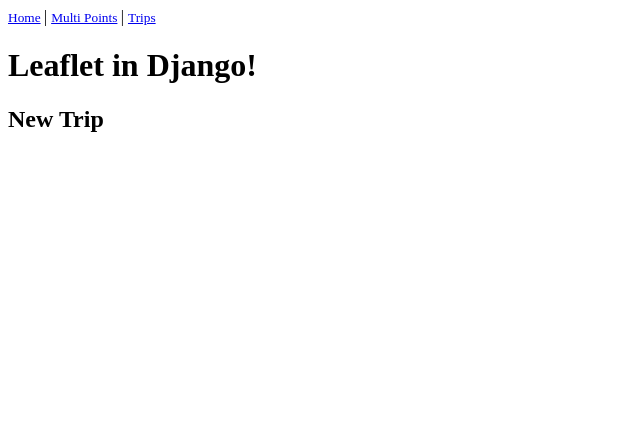
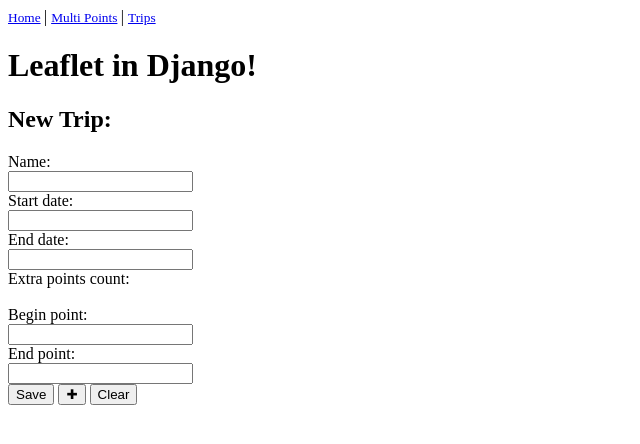
Before and after one commit to barlima/pathfinder_leaflet, a Django app: page /trip/new/ in a window 1280 px wide. Shown: the top 444 px of the page, without its empty margins (0-640 px from the left). Run offline with Django 3.2, Linux system fonts and the light colour scheme; some libraries are stand-ins or nearby versions.

Commit message:
Adding new trip form and view

```diff
--- a/points/admin.py
+++ b/points/admin.py
@@ -1,5 +1,7 @@
 from django.contrib import admin
 from points.models import Point
-
+from trips.models import PointsOfInterest, Trip
 
 admin.site.register(Point)
+admin.site.register(Trip)
+admin.site.register(PointsOfInterest)
--- a/points/forms.py
+++ b/points/forms.py
@@ -34,7 +34,7 @@
 
     extra_points_count = forms.CharField(widget=forms.HiddenInput())
 
-    # Add new field of when '+' is clicked
+    # Add a new field of when '+' is clicked
     def __init__(self, *args, **kwargs):
         extra_fields = kwargs.pop('extra', 0)
 
--- /dev/null
+++ b/trips/forms.py
@@ -0,0 +1,46 @@
+from django import forms
+from django.core.exceptions import ValidationError
+from django.utils.translation import ugettext_lazy as _
+
+from .models import PointsOfInterest, Trip
+
+
+class TripForm(forms.ModelForm):
+    """To contain main infos about the trip"""
+    class Meta:
+        model = Trip
+        fields = ['name', 'start_date', 'end_date']
+        labels = {'name': 'Name'}
+        # name = forms.CharField(max_length=20)
+        # start_date = forms.DateField()
+        # end_date = forms.DateField()
+
+
+class PointsOfInterestModelForm(forms.ModelForm):
+    """To contain all of the points of interest"""
+    class Meta:
+        model = PointsOfInterest
+        fields = []
+        labels = {}
+
+
+class PointsOfInterestForm(forms.Form):
+
+    extra_points_count = forms.CharField(widget=forms.HiddenInput())
+
+    # Add a new field of when '+' is clicked
+    def __init__(self, *args, **kwargs):
+        extra_fields = kwargs.pop('extra', 0)
+
+        extra_fields = extra_fields if extra_fields else 0
+
+        super().__init__(*args, **kwargs)
+        self.fields['extra_points_count'].initial = extra_fields
+
+        self.fields['begin_point'] = forms.CharField()
+
+        for i in range(int(extra_fields)):
+            # Not sure if this should be here
+            self.fields['extra_points_{i}'.format(i=i)] = forms.CharField(required=False)
+
+        self.fields['end_point'] = forms.CharField()
--- a/trips/models.py
+++ b/trips/models.py
@@ -9,7 +9,9 @@
     name = models.CharField(max_length=20)
     start_date = models.DateField()
     end_date = models.DateField()
-    # ToDo: Add field which contains all of the users points
+
+    def __str__(self):
+        return "%s (%s - %s)" % (self.name, self.start_date, self.end_date)
 
 
 class PointsOfInterest(models.Model):
@@ -22,3 +24,6 @@
 
     def get_points(self):
         return json.loads(self.points)
+
+    def __str__(self):
+        return 'Points of interest'
--- a/trips/templates/trips/index.html
+++ b/trips/templates/trips/index.html
@@ -10,7 +10,7 @@
         All you have to do is to select your point of destination, dates and points of interest.
     </p>
 
-    <form method="post" action="{% url 'trips:new' %}">
+    <form method="get" action="{% url 'trips:new' %}">
          {% csrf_token %}
         <button name="submit">Start</button>
     </form>
--- a/trips/templates/trips/new.html
+++ b/trips/templates/trips/new.html
@@ -1,7 +1,52 @@
 {% extends 'map/base.html' %}
 
 {% block content %}
+
+    <script src="https://ajax.googleapis.com/ajax/libs/jquery/3.2.1/jquery.min.js"></script>
+
     <h2>
-        New Trip
+        New Trip:
     </h2>
+
+    <form action="{% url 'trips:new' %}" method="post">
+        {% csrf_token %}
+        <div id="trip-form">
+            {% for field in trip_form %}
+                {{ field.label }}: <br>
+                {{ field }} <br>
+            {% endfor %}
+        </div>
+        <div id="points-form">
+            {% for field in points_form %}
+                {{ field.label }}: <br>
+                {{ field }} <br>
+            {% endfor %}
+        </div>
+        <button name="submit">Save</button>
+        <button id="add-point">&#10010;</button>
+        <button id="clear-points">Clear</button>
+    </form>
+
+    <!-- Adding fields for more stops -->
+    <script>
+        form_count = Number($("[name=extra_points_count]").val());
+        // get extra sets count so we know what index to use for the next item.
+        $("#add-point").click(function() {
+            form_count ++;
+
+            $("[name=extra_points_count]").val(form_count);
+        });
+
+        $("#clear-points").click(function () {
+            form_count = 1;
+            $("[name=extra_points_count]").val(form_count);
+        });
+
+        $("#remove-point").click(function () {
+            form_count --;
+            $("[name=extra_points_count]").val(form_count);
+        });
+
+    </script>
+
 {% endblock content %}
--- a/trips/views.py
+++ b/trips/views.py
@@ -1,6 +1,11 @@
 from django.shortcuts import render, HttpResponseRedirect
 from django.http import HttpResponse
 from django.core.urlresolvers import reverse
+import json
+
+from .forms import TripForm, PointsOfInterestForm, PointsOfInterestModelForm
+from .models import PointsOfInterest, Trip
+from points.models import Point
 
 
 def index(request):
@@ -8,6 +13,142 @@
     return render(request, 'trips/index.html', context)
 
 
+def new_trip(request):
+    if request.method != 'POST':
+        trip_form = TripForm()
+
+    else:
+        trip_form = TripForm(request.POST)
+
+        if trip_form.is_valid():
+            trip = trip_form.save()
+            print(trip.id)
+            return HttpResponseRedirect(reverse("trips:new_trip_data", args=[trip.id]))
+
+    context = {
+        'trip_form': trip_form,
+    }
+
+    return render(request, 'trips/new_trip.html', context)
+
+
+def new_trip_data(request, trip_id):
+    trip = Trip.objects.get(id=trip_id)
+
+    if request.method != 'POST':
+        points_form = PointsOfInterestModelForm()
+    else:
+        points_form = PointsOfInterestModelForm(request.POST)
+        print(points_form)
+
+        if points_form.is_valid():
+            new_points_set = points_form.save(commit=False)
+            new_points_set.trip = trip
+            new_points_set.save()
+            print(new_points_set)
+            return HttpResponseRedirect(reverse('trips:new_trip'))
+
+    context = {
+        'points_form': points_form,
+        'trip': trip
+    }
+
+    return render(request, 'trips/new_trip_data.html', context)
+
+
 def new(request):
-    context = {}
+    middle_points = []
+
+    if request.method != 'POST':
+        trip_form = TripForm()
+        points_form = PointsOfInterestForm(extra=0)
+        print(points_form['extra_points_count'])
+    else:
+        extra_point_number = request.POST.get('extra_points_count')
+
+        trip_form = TripForm(request.POST)
+        points_form = PointsOfInterestForm(request.POST, extra=extra_point_number)
+
+        if points_form.is_valid():
+            middle_points.append(Point.objects.get(name=points_form['begin_point'].value()))
+
+            for extra_point in range(int(extra_point_number)):
+                try:
+                    middle_points.append(
+                        Point.objects.get(name=points_form['extra_points_{ep}'.format(ep=extra_point)].value()))
+                except:
+                    # ToDo: Inform user about invalid input in case input is not empty
+                    # print(form['extra_points_{ep}'.format(ep=extra_point)].value())
+                    pass
+
+            middle_points.append(Point.objects.get(name=points_form['end_point'].value()))
+
+            points_coordinates = []
+
+            for point in middle_points:
+                points_coordinates.append([point.latitude, point.longitude])
+
+            print('POINT FORM IS VALID')
+
+            if trip_form.is_valid():
+                print('TRIP FORM IS VALID')
+
+                trip = trip_form.save()
+                points_model_form = PointsOfInterestModelForm()
+
+                print('POINTS MODEL FORM IS VALID')
+
+                new_points_set = points_model_form.save(commit=False)
+                new_points_set.trip = trip
+                new_points_set.points = json.dumps(points_coordinates)
+                new_points_set.save()
+
+    context = {
+        'trip_form': trip_form,
+        'points_form': points_form
+    }
+
     return render(request, 'trips/new.html', context)
+
+
+
+
+    #
+    # print(trip)
+    #
+    #
+    # if request.method != 'POST':
+    #     points_form = PointsOfInterestForm(extra=0)
+    #
+    # else:
+    #     points_model_form = PointsOfInterestModelForm(request.POST)
+    #
+    #     extra_point_number = request.POST.get('extra_points_count')
+    #
+    #     points_form = PointsOfInterestForm(request.POST, extra=extra_point_number)
+    #
+    #     if points_form.is_valid():
+    #         middle_points.append(Point.objects.get(name=points_form['begin_point'].value()))
+    #
+    #         for extra_point in range(int(extra_point_number)):
+    #             try:
+    #                 middle_points.append(
+    #                     Point.objects.get(name=points_form['extra_points_{ep}'.format(ep=extra_point)].value()))
+    #             except:
+    #                 # ToDo: Inform user about invalid input in case input is not empty
+    #                 # print(form['extra_points_{ep}'.format(ep=extra_point)].value())
+    #                 pass
+    #
+    #         middle_points.append(Point.objects.get(name=points_form['end_point'].value()))
+    #         points_coordinates = []
+    #
+    #         for point in middle_points:
+    #             points_coordinates.append([point.latitude, point.longitude])
+    #
+    #         points_model_form['points'] = json.dumps(points_coordinates)
+    #         points_model_form['trip'] = trip
+    #
+    #         print(points_model_form)
+    #
+    #         if points_model_form.is_valid():
+    #             points_model_form.save()
```
Also changed, not shown: db.sqlite3, trips/migrations/0001_initial.py (added).
